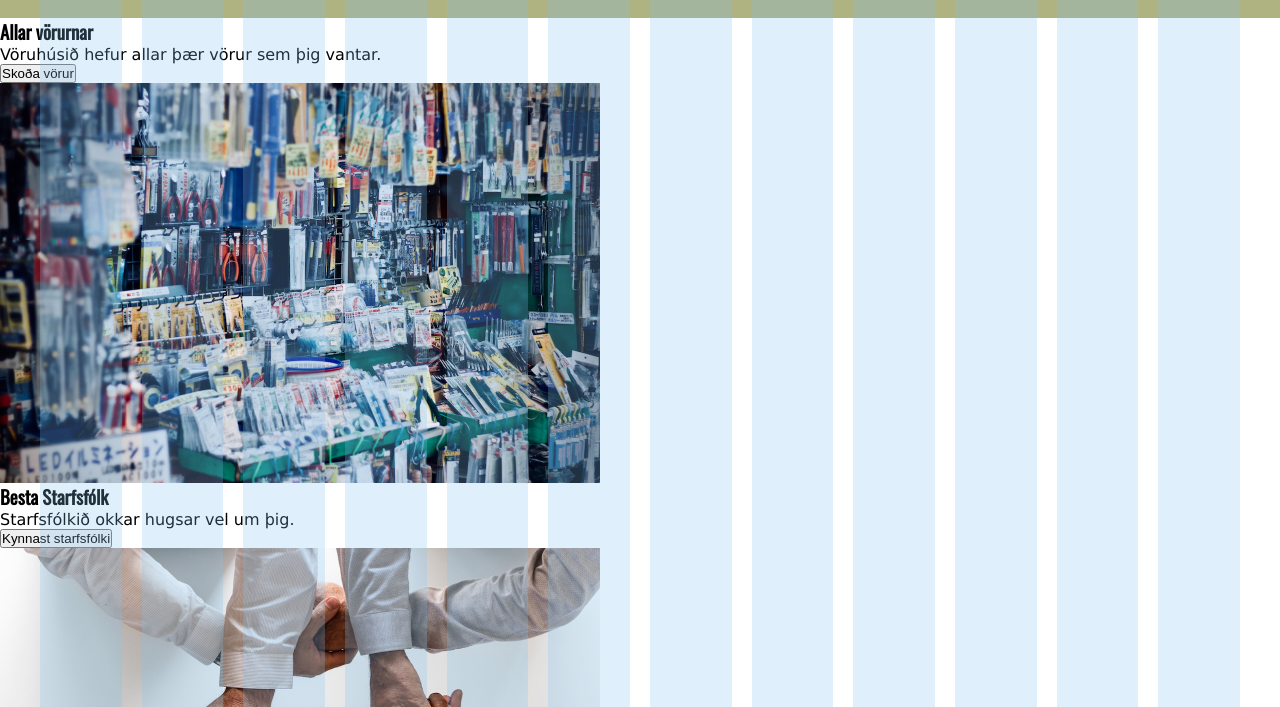
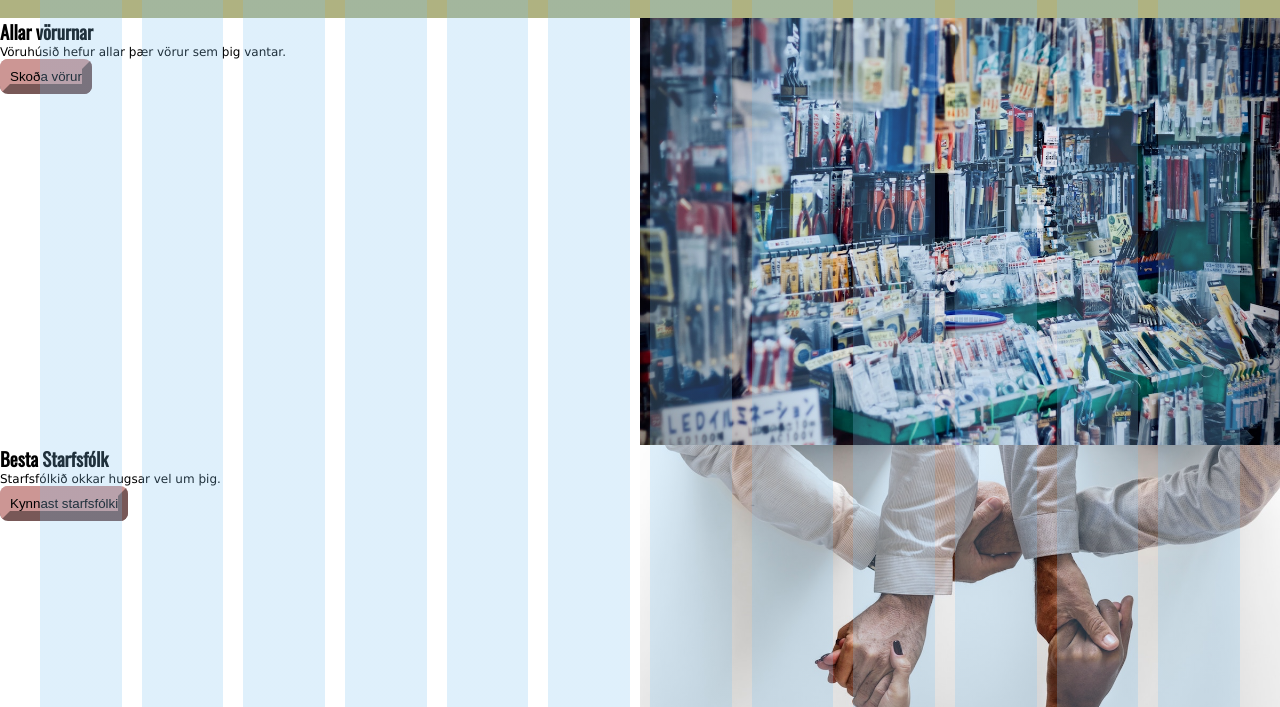
Before and after one commit to hugrun94/Hopverkefni1Vef1, a website: page index.html in a window 1280 px wide. Shown: the part 93-800 px from the top of the page. Drawn offline with nearby package versions, Linux system fonts and the light colour scheme; files that its build step writes are made by us from their sources.

Commit message:
work on home

```diff
--- a/efni/index.txt
+++ b/efni/index.txt
@@ -13,6 +13,7 @@ Starfsfólkið okkar hugsar vel um þig.
 
 Kynnast starfsfólki
 Mynd af höndum teymisins
+
 Vöruflokkar
 Nauðsynjavörur
 Frábærar vörur
--- a/scss/home.scss
+++ b/scss/home.scss
@@ -6,9 +6,9 @@
 main{
 	display: flex;
 
-	content__row{
+	.content__row{
 		display:flex;
-		flex-direction: column;
+		flex-direction: row;
 	}
 
 	.content__col{
@@ -21,11 +21,19 @@ main{
 		p{
 			font-family: fonts(verdana);
 			font-weight: lighter;
+			font-size: 12px;
 		}
 
 		img{
 			display: flex;
 			max-width: 100%;
-	}
+		}
+		button{
+			border-width: 10px;
+			border-style: colors(pink),solid;
+			border-radius: 8px;
+			border-color: colors(pink);
+			background-color:colors(pink);
+		}
 	}
 }
```
